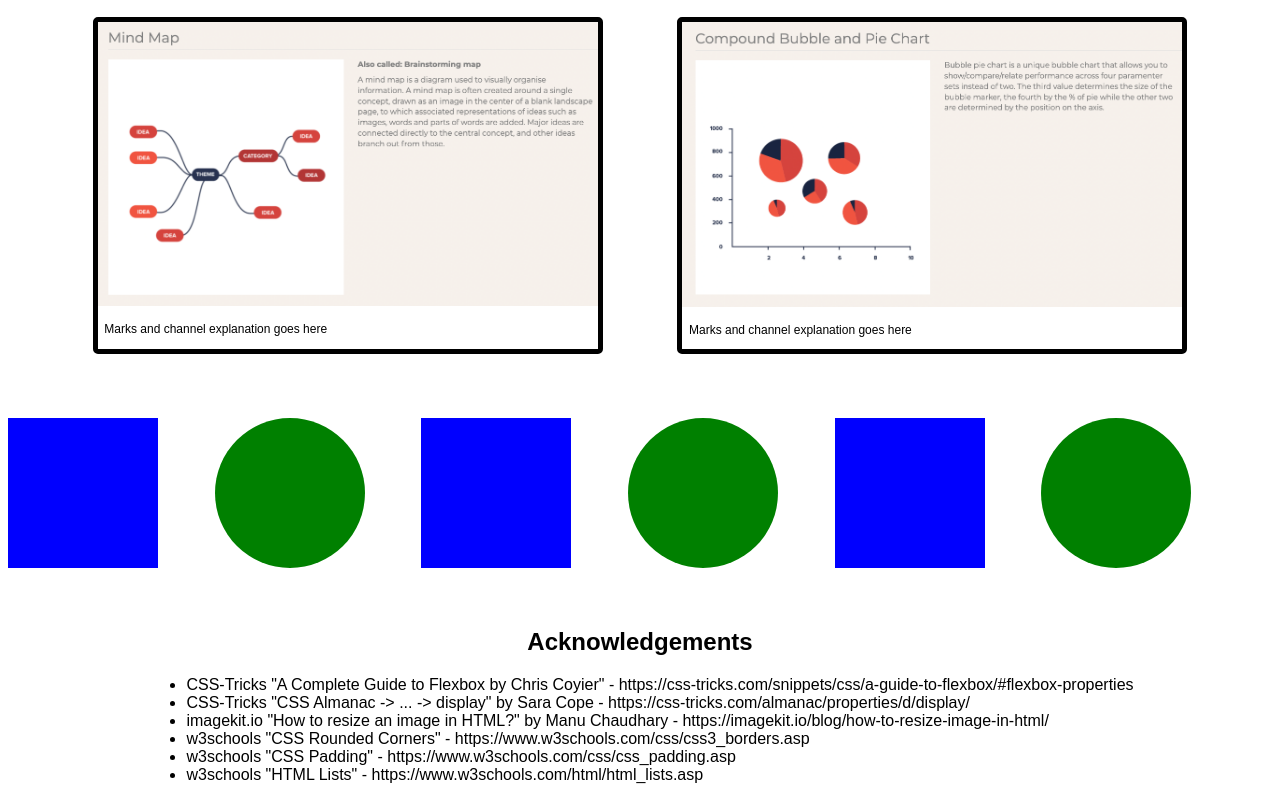
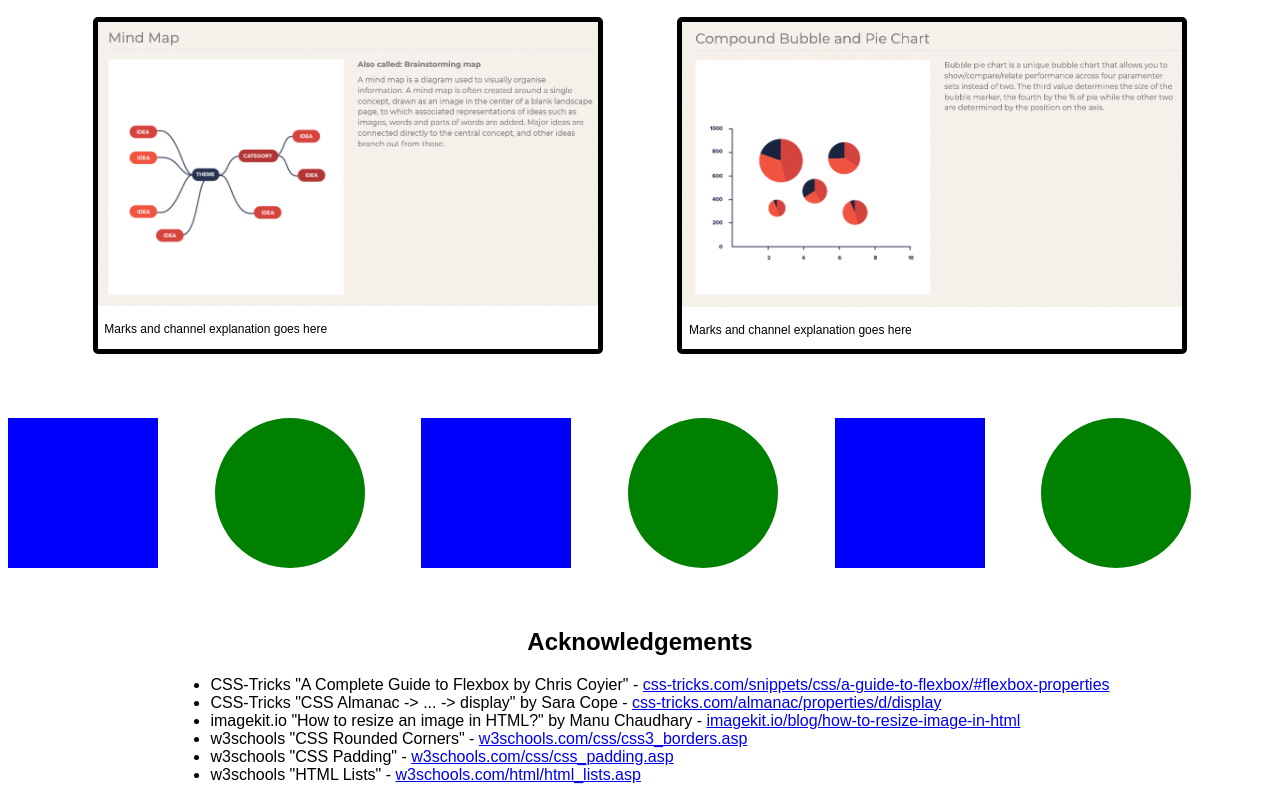
Before and after one commit to DS4200-S22/hw-03-frank-aidan, a plain HTML site: page index.html in a window 1280 px wide. Shown: the part 423-1215 px from the top of the page. Drawn offline with Linux system fonts and the light colour scheme.

Commit message:
made URLs clickable

```diff
--- a/index.html
+++ b/index.html
@@ -78,12 +78,24 @@
     <h2 class = "centered"> Acknowledgements </h1>
     <div>
       <ul class = acknowledgements>
-        <li>CSS-Tricks "A Complete Guide to Flexbox by Chris Coyier" - https://css-tricks.com/snippets/css/a-guide-to-flexbox/#flexbox-properties</li>
-        <li>CSS-Tricks "CSS Almanac -> ... -> display" by Sara Cope - https://css-tricks.com/almanac/properties/d/display/</li>
-        <li>imagekit.io "How to resize an image in HTML?" by Manu Chaudhary - https://imagekit.io/blog/how-to-resize-image-in-html/</li>
-        <li>w3schools "CSS Rounded Corners" - https://www.w3schools.com/css/css3_borders.asp</li>
-        <li>w3schools "CSS Padding" - https://www.w3schools.com/css/css_padding.asp</li>
-        <li>w3schools "HTML Lists" - https://www.w3schools.com/html/html_lists.asp</li>
+        <li>CSS-Tricks "A Complete Guide to Flexbox by Chris Coyier" -
+          <a href = "https://css-tricks.com/snippets/css/a-guide-to-flexbox/#flexbox-properties">css-tricks.com/snippets/css/a-guide-to-flexbox/#flexbox-properties</a>
+        </li>
+        <li>CSS-Tricks "CSS Almanac -> ... -> display" by Sara Cope -
+          <a href = "https://css-tricks.com/almanac/properties/d/display/">css-tricks.com/almanac/properties/d/display</a>
+        </li>
+        <li>imagekit.io "How to resize an image in HTML?" by Manu Chaudhary -
+          <a href = "https://imagekit.io/blog/how-to-resize-image-in-html/">imagekit.io/blog/how-to-resize-image-in-html</a>
+        </li>
+        <li>w3schools "CSS Rounded Corners" -
+          <a href = "https://www.w3schools.com/css/css3_borders.asp">w3schools.com/css/css3_borders.asp</a>
+        </li>
+        <li>w3schools "CSS Padding" -
+          <a href = "https://www.w3schools.com/css/css_padding.asp">w3schools.com/css/css_padding.asp</a>
+        </li>
+        <li>w3schools "HTML Lists" -
+          <a href = "https://www.w3schools.com/html/html_lists.asp">w3schools.com/html/html_lists.asp</a>
+        </li>
       </ul>
     </div>
 
```
